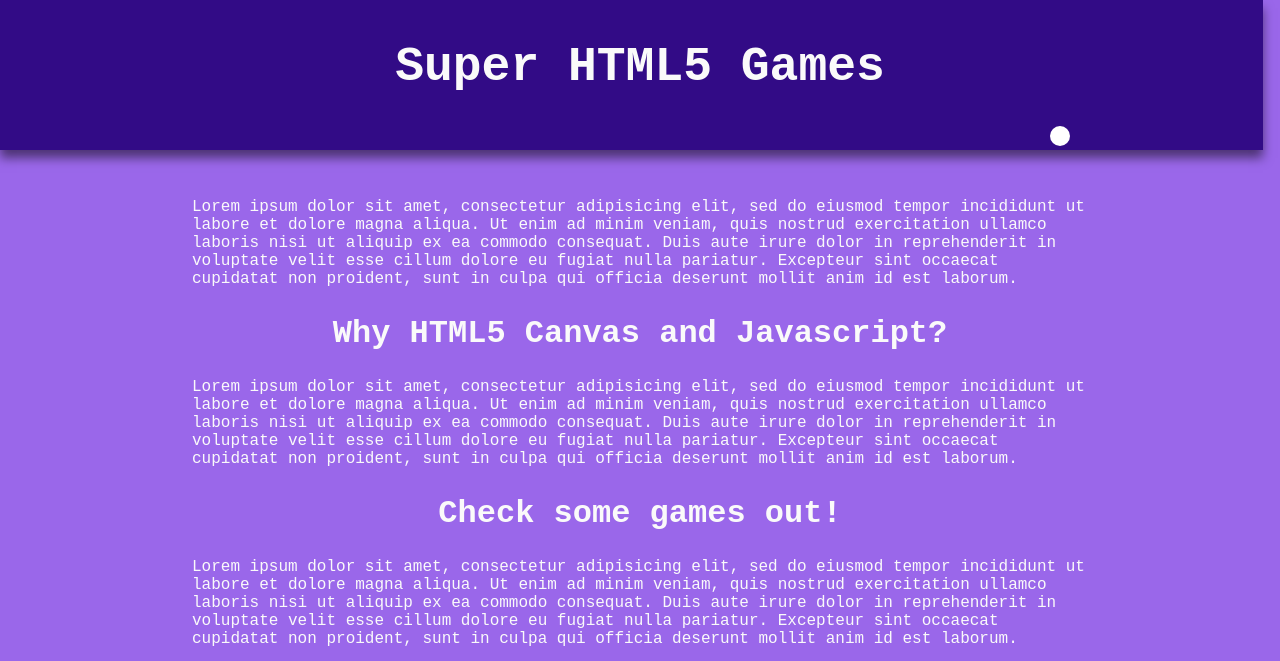
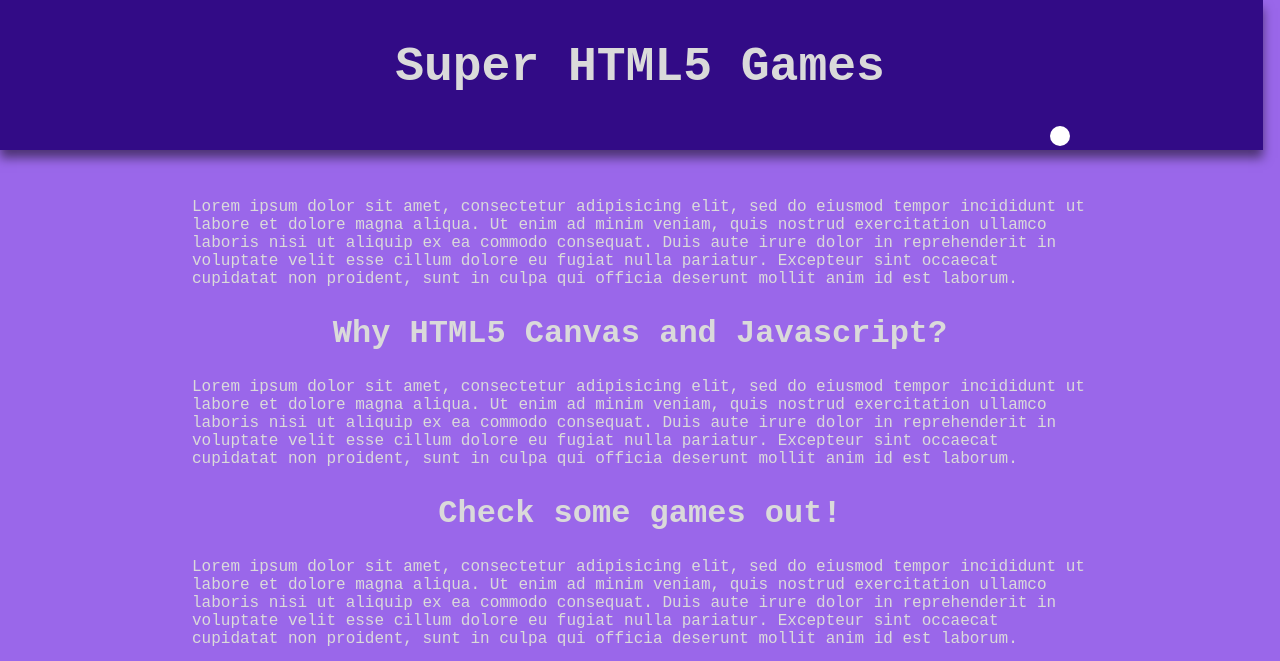
Before and after one commit to matheusls/html5-games, a plain HTML site: page index.html in a window 1280 px wide. Shown: the top 661 px of the page. Drawn offline with Linux system fonts and the light colour scheme.

Commit message:
Updating files

```diff
--- a/css/styles.css
+++ b/css/styles.css
@@ -20,7 +20,7 @@ header {
 }
 
 h1, h2, p, .games-list a {
-  color: #fafafa;
+  color: #dadada;
 }
 
 h1, h2 {
--- a/index.html
+++ b/index.html
@@ -4,6 +4,7 @@
     <meta charset="utf-8">
     <meta http-equiv="X-UA-Compatible" content="IE=edge">
     <meta name="viewport" content="width=device-width, initial-scale=1">
+    <link rel="icon" type="image/png" href="img/pixel-heart.png" />
     <title>Super HTML5 Games</title>
     <link href="https://maxcdn.bootstrapcdn.com/font-awesome/4.7.0/css/font-awesome.min.css" rel="stylesheet" integrity="sha384-wvfXpqpZZVQGK6TAh5PVlGOfQNHSoD2xbE+QkPxCAFlNEevoEH3Sl0sibVcOQVnN" crossorigin="anonymous">
     <link rel="stylesheet" href="css/styles.css">
@@ -46,7 +47,6 @@
       <span class="signature">
         Coded with <span class="fa fa-heart"></span> by <a href="https://github.com/matheusls">Matheus Luiz da Silva</a>
       </span>
-
       <!-- <ul class="contacts-list">
         <li>
           <a href="#">
```
